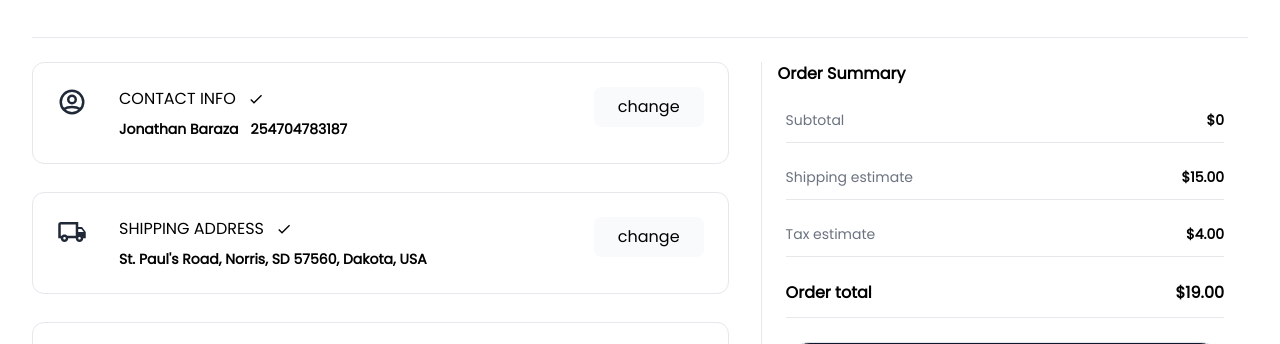
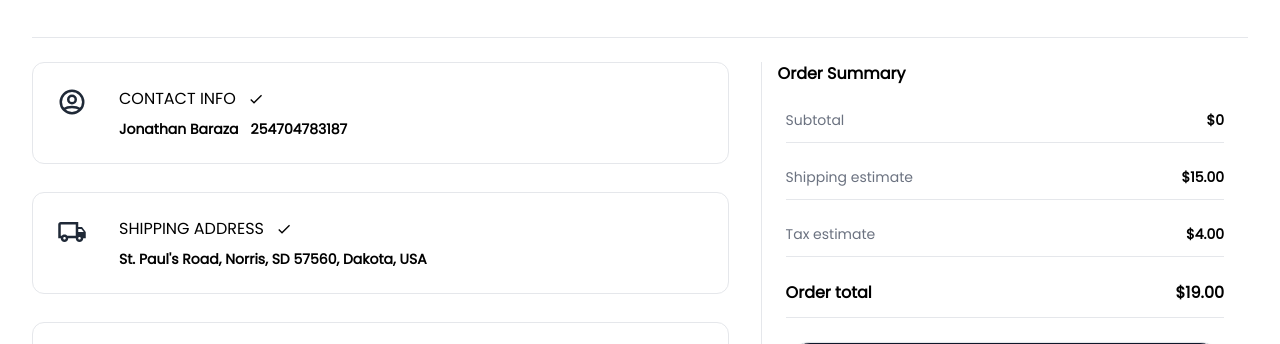
Before and after one commit to Muthoni77/supercart, a Next.js app: page /checkout in a window 1280 px wide. Shown: the part 191-535 px from the top of the page. Built offline with nearby package versions, Linux system fonts and the light colour scheme.

Commit message:
toggle change gutton

```diff
--- a/components/accountDetails/CheckoutProfileCard.tsx
+++ b/components/accountDetails/CheckoutProfileCard.tsx
@@ -11,6 +11,7 @@ const CheckoutProfileCard = ({
   icon,
   title,
   details: { one, two },
+  changeable,
 }: CheckoutProfileCardType) => {
   return (
     <>
@@ -28,9 +29,11 @@ const CheckoutProfileCard = ({
             </div>
           </div>
         </div>
-        <button className="py-2 rounded-lg bg-[#f8fafc] hover:bg-[#f0f4f9]  px-6">
-          change
-        </button>
+        {changeable && (
+          <button className="py-2 rounded-lg bg-[#f8fafc] hover:bg-[#f0f4f9]  px-6">
+            change
+          </button>
+        )}
       </div>
     </>
   );
```
